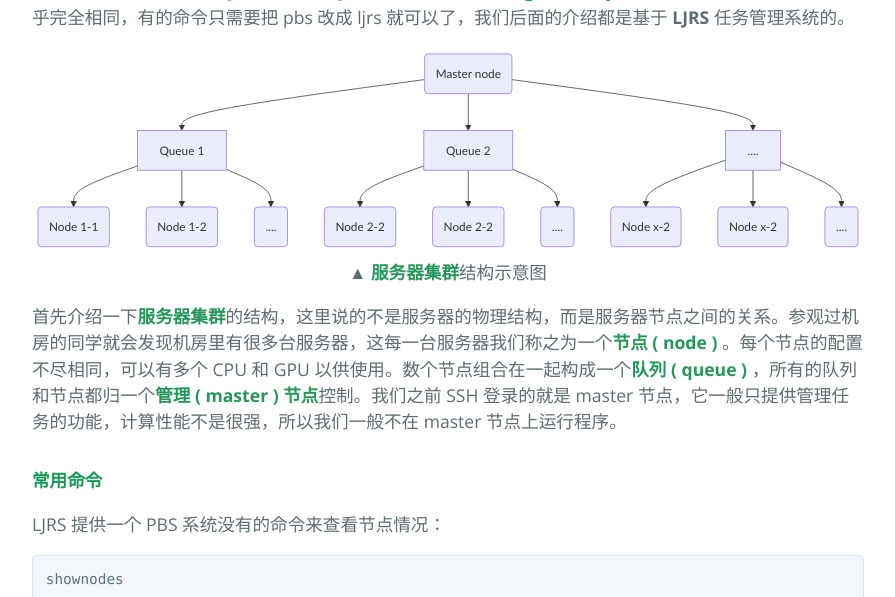
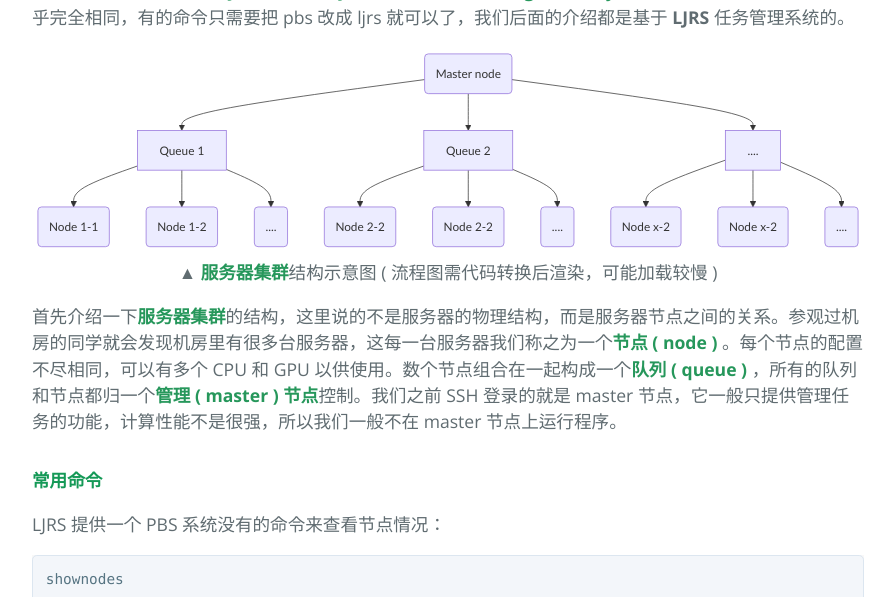
Before and after one commit to wwang721/wwang721.github.io, a Jekyll site: the page built from _posts/2019-9-17-server.md, in a window 1280 px wide and 900 px high, scrolled down 4084 px, cut to the strip 0-597 px from the top of the window. Shown: the whole strip, without its empty margins (192-1087 px from the left). Built offline with Jekyll 4.4.1, drawn with Linux system fonts in a browser that asks for light colours.

Commit message:
:sparkles:mermaid

```diff
--- a/_posts/2019-9-17-server.md
+++ b/_posts/2019-9-17-server.md
@@ -137,7 +137,7 @@ D-->K(Node x-2)
 D-->L(Node x-2)
 D-->M(....)
 </div>
-<center>▲ <font color="#26975b"><b>服务器集群</b></font>结构示意图</center>
+<center>▲ <font color="#26975b"><b>服务器集群</b></font>结构示意图 ( 流程图需代码转换后渲染，可能加载较慢 )</center>
 
 首先介绍一下<font color="#26975b"><b>服务器集群</b></font>的结构，这里说的不是服务器的物理结构，而是服务器节点之间的关系。参观过机房的同学就会发现机房里有很多台服务器，这每一台服务器我们称之为一个<font color="#26975b"><b>节点 ( node )</b></font> 。每个节点的配置不尽相同，可以有多个 CPU 和 GPU 以供使用。数个节点组合在一起构成一个<font color="#26975b"><b>队列 ( queue )</b></font> ，所有的队列和节点都归一个<font color="#26975b"><b>管理 ( master ) 节点</b></font>控制。我们之前 SSH 登录的就是 master 节点，它一般只提供管理任务的功能，计算性能不是很强，所以我们一般不在 master 节点上运行程序。
 
```
Also changed, not shown: 1 other file.
